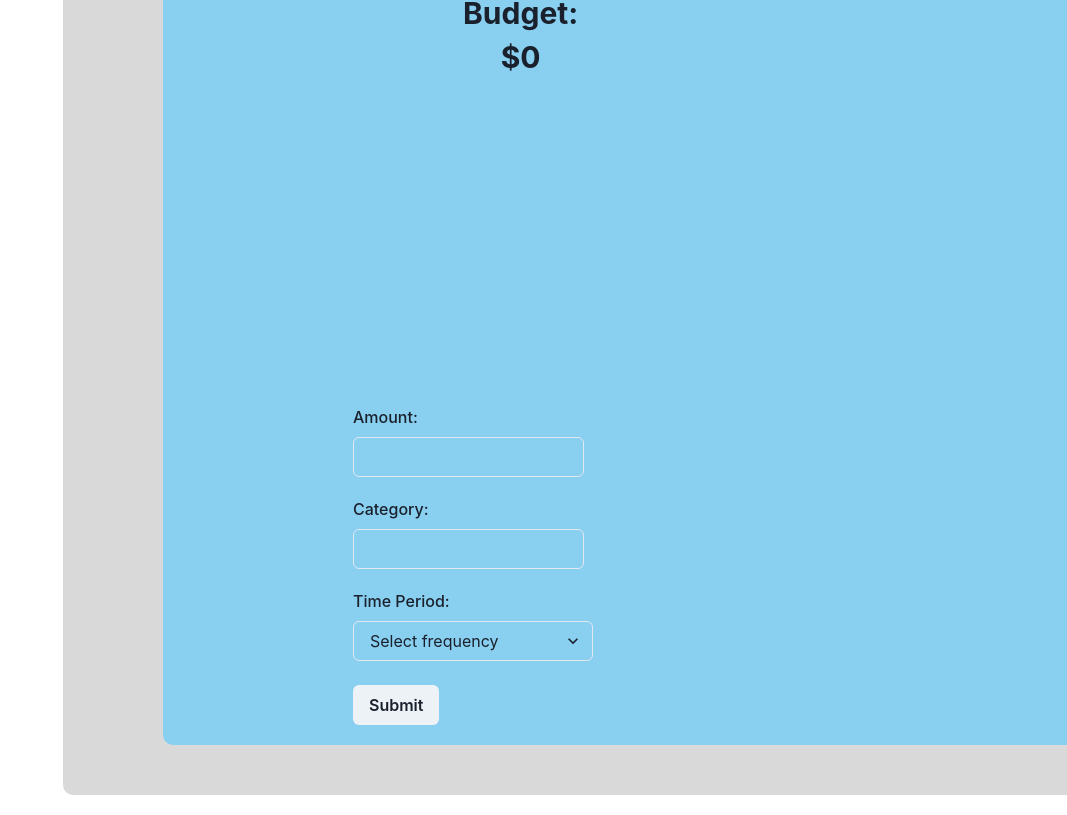
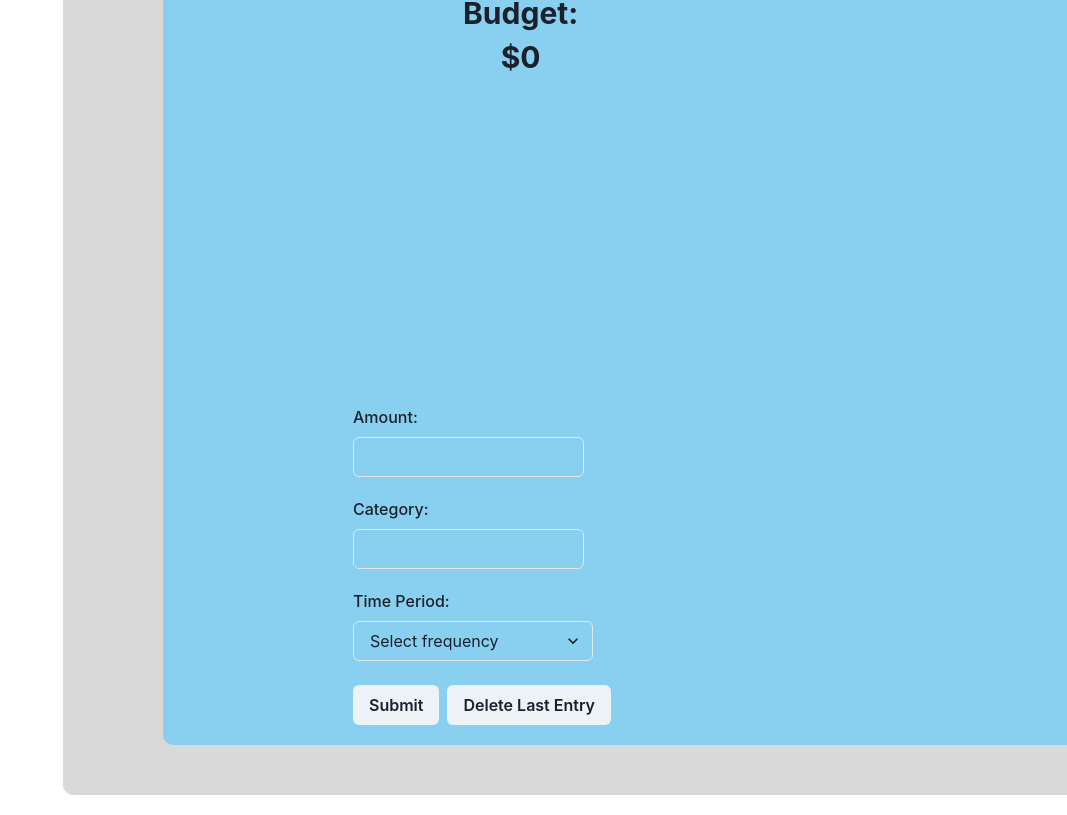
Before and after one commit to summmyy/pennypal_frontend, a React (Create React App) app: page /budget in a window 1280 px wide. Shown: the part 488-1303 px from the top of the page, without its empty margins (213-1280 px from the left). Built offline with nearby package versions, Linux system fonts and the light colour scheme.

Commit message:
delete and reset buttons implemented

```diff
--- a/src/App.js
+++ b/src/App.js
@@ -15,13 +15,13 @@ function App() {
     <ChakraProvider>
       <AuthProvider>
         <Routes>
-          <Route path="/" element={<Dashboard />} />
+          <Route path="/dashboard" element={<Dashboard />} />
           <Route path="/nav" element={<Nav />} />
           <Route path="/income" element={<Income />} />
           <Route path="/expenses" element={<Expenses />} />
           <Route path="/budget" element={<Budget />} />
           <Route path="/sign-up" element={<SignUp />} />
-          <Route path="/login" element={<Login />} />
+          <Route path="/" element={<Login />} />
         </Routes>
       </AuthProvider>
     </ChakraProvider>
--- a/src/components/Budget.js
+++ b/src/components/Budget.js
@@ -101,6 +101,36 @@ function Budget(){
         }
     };
 
+    const handleDeleteLastEntry = async () => {
+        try {
+            const deleteUrl = `http://127.0.0.1:8000/user/budget/delete_last_entry/?username=${username}`;
+
+            const response = await axios.delete(deleteUrl, {
+                headers: {
+                    Authorization: `Token ${authToken}`,
+                },
+            });
+            console.log('last entry deleted:', response.data )
+
+            const newSources = [...budgetData.labels];
+            const newAmounts = [...budgetData.datasets[0].data];
+
+            if (newSources.length > 0) {
+                newSources.pop(); // Remove the last source
+                const deletedAmount = newAmounts.pop(); // Remove the last amount
+
+            setIncomeTotal(prevIncomeTotal => prevIncomeTotal - deletedAmount);
+
+            updateChartData(newSources, newAmounts);
+    }
+
+        } catch (error) {
+            console.error('Error deleting entry:', error);
+            console.error('Response Status:', error.response.status);
+            console.error('Response data:', error.response.data);
+        }
+    };
+
 
 
     return(
@@ -158,9 +188,14 @@ function Budget(){
                                                 </Select>
                                         </FormControl>
                                         <br />
+                                        <HStack>
                                         <Button
                                         type="submit"
                                         > Submit </Button>
+                                        <Button onClick={handleDeleteLastEntry}>
+                                        Delete Last Entry
+                                        </Button>
+                                        </HStack>
                                     </form>
                                 </Box>
 
--- a/src/components/Dashboard.js
+++ b/src/components/Dashboard.js
@@ -8,7 +8,8 @@ import {Box,
         Divider,
         Avatar,
         WrapItem,
-        SimpleGrid
+        SimpleGrid,
+        Button
     } from '@chakra-ui/react'
 
 import { Chart as ChartJS, ArcElement, Tooltip, Legend } from 'chart.js';
@@ -208,6 +209,69 @@ function Dashboard(){
         getBudgetEntries();
     }, [username, authToken]);
 
+    const handleDeleteIncomeEntries = async () => {
+        const deleteUrl = `http://localhost:8000/user/income/user_entries/?username=${username}`;
+
+        try {
+            const response = await axios.delete(deleteUrl, {
+                headers: {
+                    Authorization: `Token ${authToken}`,
+                },
+            });
+
+            console.log('success :' , response.data)
+
+            // Refresh the data after deletion
+            getIncomeEntries();
+        } catch (error) {
+            console.error('Error deleting entries:', error);
+            console.error('Response status:', error.response.status);
+            console.error('Response data:', error.response.data);
+        }
+    };
+
+    const handleDeleteExpensesEntries = async () => {
+        const deleteUrl = `http://localhost:8000/user/transactions/user_entries/?username=${username}`;
+
+        try {
+            const response = await axios.delete(deleteUrl, {
+                headers: {
+                    Authorization: `Token ${authToken}`,
+                },
+            });
+
+            console.log('success :' , response.data)
+
+            // Refresh the data after deletion
+            getExpensesEntries();
+        } catch (error) {
+            console.error('Error deleting entries:', error);
+            console.error('Response status:', error.response.status);
+            console.error('Response data:', error.response.data);
+        }
+    };
+
+    const handleDeleteBudgetEntries = async () => {
+        const deleteUrl = `http://localhost:8000/user/budget/user_entries/?username=${username}`;
+
+        try {
+            const response = await axios.delete(deleteUrl, {
+                headers: {
+                    Authorization: `Token ${authToken}`,
+                },
+            });
+
+            console.log('success :' , response.data)
+
+            // Refresh the data after deletion
+            getBudgetEntries();
+        } catch (error) {
+            console.error('Error deleting entries:', error);
+            console.error('Response status:', error.response.status);
+            console.error('Response data:', error.response.data);
+        }
+    };
+
     return(
         <Flex>
             <Nav />
@@ -217,7 +281,7 @@ function Dashboard(){
                     <Box paddingTop={3.5} width='80vw' >
                         <Divider  borderWidth='1px'  borderColor='black' />
                     </Box>
-                    <Text paddingBottom={50}> {username} Finances </Text>
+                    <Text as='b' paddingBottom={50}> {username} Finances </Text>
                     </VStack>
                     <Box padding={5}>
                         <Box bgColor='#D9D9D9' paddingLeft={100} paddingRight={100} borderRadius={10} paddingTop={50} paddingBottom={50} >
@@ -227,6 +291,9 @@ function Dashboard(){
                                     <VStack paddingLeft={100}>
                                         <Heading size='lg'>Income: </Heading>
                                         <Heading size='lg'>${incomeTotal}</Heading>
+                                        <Box paddingTop={70}>
+                                             <Button onClick={handleDeleteIncomeEntries}> Reset Income </Button>
+                                        </Box>
                                     </VStack>
                                     <Box paddingLeft={500} paddingTop={5} paddingBottom={5} >
                                         <Doughnut data={incomeData} />
@@ -240,6 +307,9 @@ function Dashboard(){
                                     <VStack paddingLeft={90}>
                                         <Heading size='lg'>Expenses: </Heading>
                                         <Heading size='lg'>${expensesTotal}</Heading>
+                                        <Box paddingTop={70}>
+                                             <Button onClick={handleDeleteExpensesEntries}> Reset Income </Button>
+                                        </Box>
                                     </VStack>
                                     <Box paddingLeft={500} paddingTop={5} paddingBottom={5} >
                                         <Doughnut data={expensesData} />
@@ -253,6 +323,9 @@ function Dashboard(){
                                     <VStack paddingLeft={100}>
                                         <Heading size='lg'>Budget: </Heading>
                                         <Heading size='lg'>${budgetTotal}</Heading>
+                                        <Box paddingTop={70}>
+                                             <Button onClick={handleDeleteBudgetEntries}> Reset Income </Button>
+                                        </Box>
                                     </VStack>
                                     <Box paddingLeft={500} paddingTop={5} paddingBottom={5} >
                                         <Doughnut data={budgetData} />
--- a/src/components/Expenses.js
+++ b/src/components/Expenses.js
@@ -101,6 +101,36 @@ function Expenses(){
         }
     };
 
+    const handleDeleteLastEntry = async () => {
+        try {
+            const deleteUrl = `http://127.0.0.1:8000/user/transactions/delete_last_entry/?username=${username}`;
+
+            const response = await axios.delete(deleteUrl, {
+                headers: {
+                    Authorization: `Token ${authToken}`,
+                },
+            });
+            console.log('last entry deleted:', response.data )
+
+            const newSources = [...expensesData.labels];
+            const newAmounts = [...expensesData.datasets[0].data];
+
+            if (newSources.length > 0) {
+                newSources.pop(); // Remove the last source
+                const deletedAmount = newAmounts.pop(); // Remove the last amount
+
+            setIncomeTotal(prevIncomeTotal => prevIncomeTotal - deletedAmount);
+
+            updateChartData(newSources, newAmounts);
+    }
+
+        } catch (error) {
+            console.error('Error deleting entry:', error);
+            console.error('Response Status:', error.response.status);
+            console.error('Response data:', error.response.data);
+        }
+    };
+
     return(
         <Flex>
             <Nav />
@@ -161,9 +191,14 @@ function Expenses(){
                                             />
                                         </FormControl>
                                         <br />
+                                        <HStack>
                                         <Button
                                         type="submit"
                                         > Submit </Button>
+                                        <Button onClick={handleDeleteLastEntry}>
+                                        Delete Last Entry
+                                        </Button>
+                                        </HStack>
                                     </form>
                                 </Box>
 
--- a/src/components/Income.js
+++ b/src/components/Income.js
@@ -13,7 +13,7 @@ import { Heading,
 import Nav from "./Nav";
 import { Chart as ChartJS, ArcElement, Tooltip, Legend } from 'chart.js';
 import { Doughnut } from "react-chartjs-2";
-import { useEffect, useState } from "react";
+import { useState } from "react";
 import axios from "axios";
 
 
@@ -64,7 +64,6 @@ function Income() {
 
         if (!isNaN(numericAmount) && numericAmount !== 0) {
             const url = 'http://127.0.0.1:8000/user/income/';
-            const editUrl = `http://127.0.0.1:8000/user/income/${authToken}/`
 
             try {
                 const response = await axios.post(url, {
@@ -99,7 +98,38 @@ function Income() {
         }
     };
 
-    // This is supposed to be a get request to show user's previous entries
+    const handleDeleteLastEntry = async () => {
+        try {
+            const deleteUrl = `http://127.0.0.1:8000/user/income/delete_last_entry/?username=${username}`;
+
+            const response = await axios.delete(deleteUrl, {
+                headers: {
+                    Authorization: `Token ${authToken}`,
+                },
+            });
+            console.log('last entry deleted:', response.data )
+
+            const newSources = [...incomeData.labels];
+            const newAmounts = [...incomeData.datasets[0].data];
+
+            if (newSources.length > 0) {
+                newSources.pop(); // Remove the last source
+                const deletedAmount = newAmounts.pop(); // Remove the last amount
+
+            setIncomeTotal(prevIncomeTotal => prevIncomeTotal - deletedAmount);
+
+            updateChartData(newSources, newAmounts);
+    }
+
+        } catch (error) {
+            console.error('Error deleting entry:', error);
+            console.error('Response Status:', error.response.status);
+            console.error('Response data:', error.response.data);
+        }
+    };
+
+
+    // * This is supposed to be a get request to show user's previous entries *
 
     // const getIncomeEntries = async () => {
     //     const url = `http://localhost:8000/user/income/user_entries/?username=${username}`;
@@ -191,9 +221,14 @@ function Income() {
                                             />
                                         </FormControl>
                                         <br />
+                                        <HStack>
                                         <Button
                                         type="submit"
                                         > Submit </Button>
+                                        <Button onClick={handleDeleteLastEntry}>
+                                        Delete Last Entry
+                                        </Button>
+                                        </HStack>
                                     </form>
                                 </Box>
 
--- a/src/components/Login.js
+++ b/src/components/Login.js
@@ -39,7 +39,7 @@ function Login(){
 
             const authToken = response.data.auth_token;
 
-            navigate('/')
+            navigate('/dashboard')
             window.location.reload()
 
             // use this to store the value of username so it can be accessed in other parts of the app
--- a/src/components/Nav.js
+++ b/src/components/Nav.js
@@ -49,7 +49,7 @@ function Nav(){
 
         console.log('success:', response.data)
 
-        navigate('/login')
+        navigate('/')
 
         setIsLoggedIn(false)
         setUsername('')
@@ -79,8 +79,8 @@ function Nav(){
                         icon={ <HamburgerIcon />}
                      />
                      </Box>
-                     <ChakraLink as={ReactRouterLink} to='/' _hover={{ textDecoration: "none" }} >
-                         <Heading paddingRight={10}> PennyPal</Heading>
+                     <ChakraLink as={ReactRouterLink} to='/dashboard' _hover={{ textDecoration: "none" }} >
+                         <Heading paddingRight={10}> PennyPal </Heading>
                     </ChakraLink>
                         <WrapItem  >
                             {isLoggedIn && (
@@ -101,7 +101,7 @@ function Nav(){
                                         <HStack>
                                             {isLoggedIn && (
                                             <Box paddingLeft={10}>
-                                                <ChakraLink as={ReactRouterLink} to='/login' _hover={{ textDecoration: "none" }} >
+                                                <ChakraLink as={ReactRouterLink} to='/' _hover={{ textDecoration: "none" }} >
                                                     <Button
                                                     bgColor='#D9D9D9'
                                                     onClick={handleLogout}
@@ -112,7 +112,7 @@ function Nav(){
                                             {!isLoggedIn && (
                                             <>
                                                 <Box paddingLeft={10}>
-                                                    <ChakraLink as={ReactRouterLink} to='/login' _hover={{ textDecoration: "none" }}>
+                                                    <ChakraLink as={ReactRouterLink} to='/' _hover={{ textDecoration: "none" }}>
                                                         <Button
                                                         bgColor='#D9D9D9'
                                                         >Login</Button>
@@ -139,7 +139,7 @@ function Nav(){
                         <Box paddingBottom={5}>
                             <Button width='20vw'padding={6} borderRadius={0} onClick={(event) => {
                                 event.preventDefault()
-                                navigate('/')
+                                navigate('/dashboard')
                                 } } >
                                 <ChakraLink as={ReactRouterLink} to='/' _hover={{ textDecoration: "none" }}>
                                     <Text>Dashboard</Text>
--- a/src/components/SignUp.js
+++ b/src/components/SignUp.js
@@ -40,7 +40,7 @@ function SignUp(){
 
             console.log('success', response.data);
 
-            navigate('/login')
+            navigate('/')
 
             setEmail('')
             setUsername('')
```
